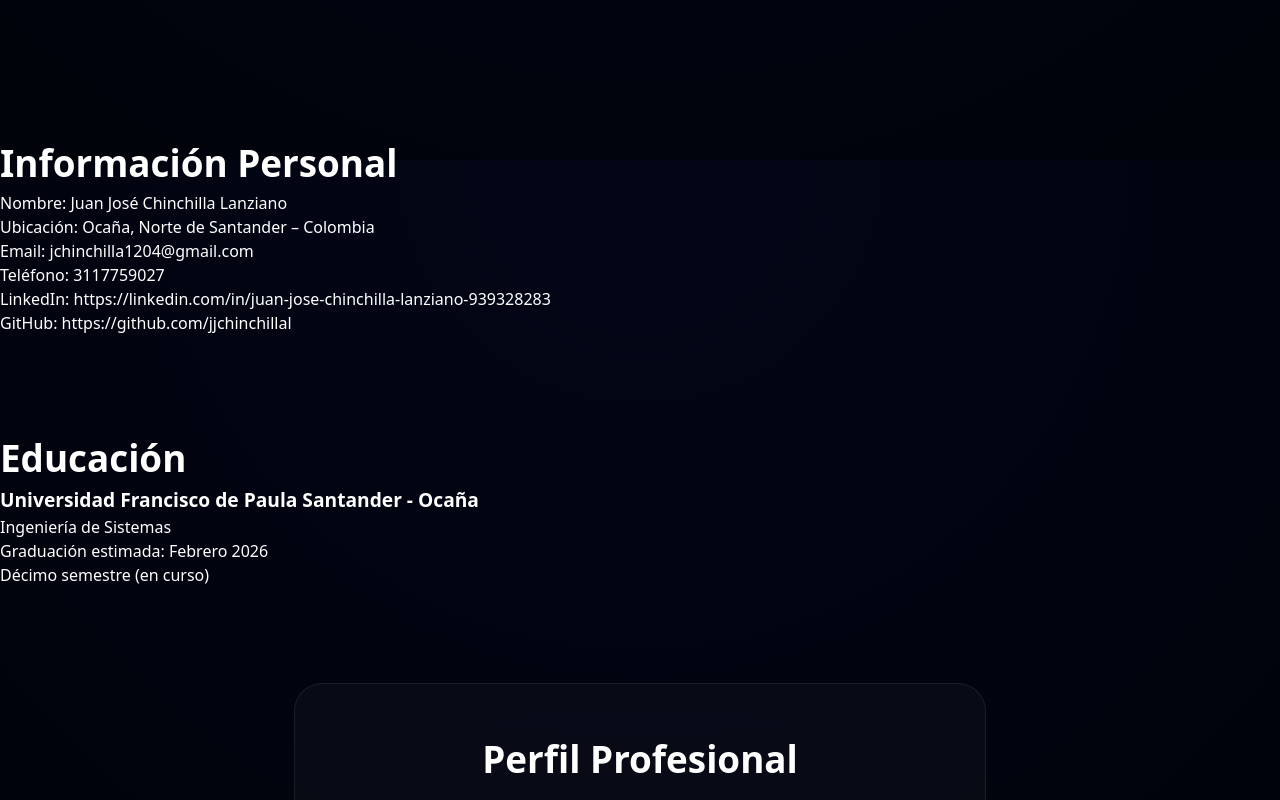
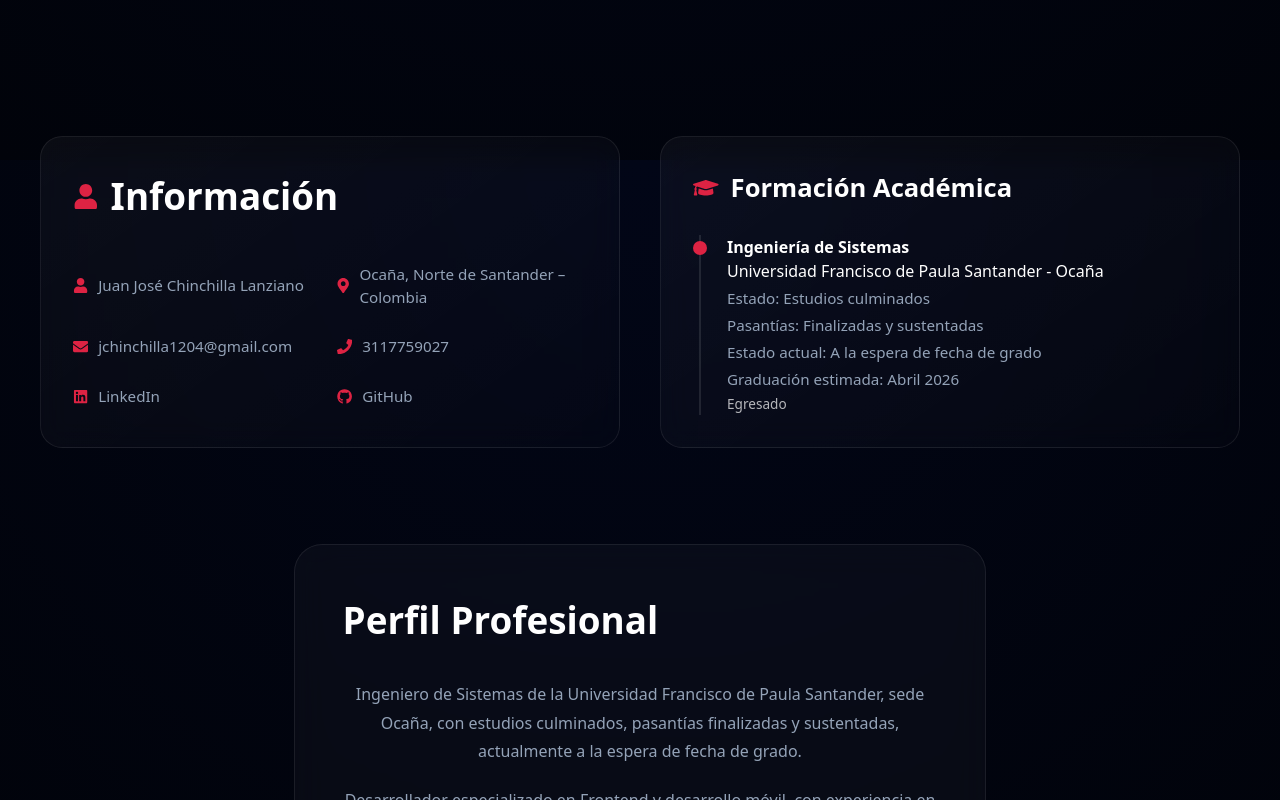
Before and after one commit to jjchinchillal/portafolio-ts, a React (Vite) app: page / in a window 1280 px wide. Shown: the part 640-1440 px from the top of the page. Built offline with nearby package versions, Linux system fonts and the light colour scheme.

Commit message:
Ajuste nuevas secciones

```diff
--- a/src/App.tsx
+++ b/src/App.tsx
@@ -3,8 +3,7 @@ import Footer from "./components/layout/Footer";
 import Skills from "./sections/skills/skills";
 import SoftSkills from "./sections/softSkills/softSkills";
 import Hero from "./sections/hero/hero";
-import PersonalInfo from "./sections/personalInfo/personalInfo";
-import Education from "./sections/education/education";
+import ProfileEducationRow from "./components/layout/ProfileEducationRow";
 import Profile from "./sections/profile/profile";
 import Experience from "./sections/experience/experience";
 import Stack from "./sections/stack/stack";
@@ -19,8 +18,7 @@ export default function App() {
       <main className="main-layout">
 
         <Hero />
-        <PersonalInfo />
-        <Education />
+        <ProfileEducationRow />
         <Profile />
         <Experience />
         <Stack />
--- /dev/null
+++ b/src/components/layout/profile-education-row.css
@@ -0,0 +1,34 @@
+.profile-education-row {
+  padding: 0px 40px;
+}
+
+.profile-education-grid {
+  max-width: 1400px;
+  margin: 0 auto;
+
+  display: grid;
+  grid-template-columns: 1fr 1fr;
+  gap: 40px;
+
+  align-items: stretch; /* 🔥 fuerza misma altura */
+}
+/* 🔥 el grid ya estira, ahora propagamos la altura */
+
+.profile-section,
+.edu-section {
+  height: 100%;
+  display: flex;
+}
+
+.profile-container,
+.edu-container {
+  flex: 1;
+  display: flex;
+}
+
+/* Responsive: una columna en tablet/móvil */
+@media (max-width: 1024px) {
+  .profile-education-grid {
+    grid-template-columns: 1fr;
+  }
+}
--- /dev/null
+++ b/src/components/layout/profileEducationRow.tsx
@@ -0,0 +1,15 @@
+import PersonalInfo from "../../sections/personalInfo/personalInfo";
+import Education from "../../sections/education/education";
+
+import "./profile-education-row.css";
+
+export default function ProfileEducationRow() {
+  return (
+    <section className="profile-education-row">
+      <div className="profile-education-grid">
+        <PersonalInfo />
+        <Education />
+      </div>
+    </section>
+  );
+}
--- a/src/data/educations.json
+++ b/src/data/educations.json
@@ -2,7 +2,10 @@
   {
     "institution": "Universidad Francisco de Paula Santander - Ocaña",
     "degree": "Ingeniería de Sistemas",
-    "period": "Décimo semestre (en curso)",
-    "note": "Graduación estimada: Febrero 2026"
+    "status": "Estudios culminados",
+    "internships": "Finalizadas y sustentadas",
+    "currentState": "A la espera de fecha de grado",
+    "note": "Graduación estimada: Abril 2026",
+    "period": "Egresado"
   }
 ]
--- /dev/null
+++ b/src/sections/education/education.css
@@ -0,0 +1,90 @@
+.edu-card {
+  width: 100%;
+  height: 100%; /* 🔥 ocupa toda la celda del grid */
+  display: flex;
+  flex-direction: column;
+  justify-content: flex-start;
+  padding: 32px;
+  border-radius: 22px;
+
+  background: linear-gradient(145deg, rgba(255,255,255,0.04), rgba(255,255,255,0.01));
+  border: 1px solid rgba(255,255,255,0.08);
+  backdrop-filter: blur(14px);
+  transition: all .35s ease;
+}
+
+.edu-card:hover {
+  transform: translateY(-8px);
+  box-shadow: 0 18px 60px rgba(0,0,0,.35);
+}
+
+/* Título */
+.edu-title {
+  display: flex;
+  align-items: center;
+  gap: 12px;
+  font-size: 1.6rem;
+  font-weight: 700;
+  margin-bottom: 28px;
+  color: var(--text-main);
+}
+
+.edu-title svg {
+  font-size: 1.6rem;
+  color: var(--accent-primary);
+}
+
+/* Timeline */
+.edu-timeline {
+  display: flex;
+  flex-direction: column;
+  gap: 26px;
+  position: relative;
+
+  flex-grow: 1; /* 🔥 hace que ocupe todo el espacio disponible en la card */
+}
+
+.edu-timeline::before {
+  content: "";
+  position: absolute;
+  left: 6px;
+  top: 0;
+  bottom: 0;
+  width: 2px;
+  background: rgba(255,255,255,0.1);
+}
+
+.edu-item {
+  display: flex;
+  gap: 20px;
+  position: relative;
+}
+
+.edu-dot {
+  width: 14px;
+  height: 14px;
+  border-radius: 50%;
+  background: var(--accent-primary);
+  margin-top: 6px;
+}
+
+.edu-content h3 {
+  font-size: 1rem;
+  color: var(--text-main);
+}
+
+.edu-degree {
+  color: var(--accent-primary);
+  font-size: .95rem;
+}
+
+.edu-note {
+  color: var(--text-secondary);
+  font-size: .95rem;
+  margin-top: 4px;
+}
+
+.edu-period {
+  font-size: .85rem;
+  opacity: .7;
+}
--- a/src/sections/education/education.tsx
+++ b/src/sections/education/education.tsx
@@ -1,21 +1,77 @@
-import React, { JSX } from "react";
+import React from "react";
 import educations from "../../data/educations.json";
+import { FaGraduationCap } from "react-icons/fa";
+import { useRevealOnScroll } from "../../hooks/useRevealOnScroll";
 
-export default function Education(): JSX.Element {
+import "./education.css";
+
+export default function Education() {
+  const revealRef = useRevealOnScroll<HTMLElement>();
+
   return (
-    <section id="education" className="py-20 px-6">
-      <div className="max-w-5xl mx-auto">
-        <h2 className="text-3xl font-bold mb-8 text-center">Educación</h2>
+    <section
+      ref={revealRef}
+      id="education"
+      className="edu-section reveal"
+    >
+      <div className="edu-container">
+        <div className="edu-card">
 
-        <div className="grid md:grid-cols-2 gap-6">
-          {educations.map((e: any, i: number) => (
-            <div key={i} className="bg-white/3 p-5 rounded-xl border border-white/5">
-              <h3 className="font-semibold">{e.institution}</h3>
-              <p className="text-slate-300 text-sm">{e.degree}</p>
-              <p className="text-slate-400 text-sm mt-2">{e.note}</p>
-              <p className="text-xs text-slate-500 mt-3">{e.period}</p>
-            </div>
-          ))}
+          <h2 className="edu-title">
+            <FaGraduationCap />
+            Formación Académica
+          </h2>
+
+          <div className="edu-timeline">
+
+            {educations.map((e: any, i: number) => (
+              <div key={i} className="edu-item">
+
+                <div className="edu-dot" />
+
+                <div className="edu-content">
+                  <h3>{e.degree}</h3>
+
+                  <p className="edu-institution">
+                    {e.institution}
+                  </p>
+
+                  {e.status && (
+                    <p className="edu-note">
+                      Estado: {e.status}
+                    </p>
+                  )}
+
+                  {e.internships && (
+                    <p className="edu-note">
+                      Pasantías: {e.internships}
+                    </p>
+                  )}
+
+                  {e.currentState && (
+                    <p className="edu-note">
+                      Estado actual: {e.currentState}
+                    </p>
+                  )}
+
+                  {e.note && (
+                    <p className="edu-note">
+                      {e.note}
+                    </p>
+                  )}
+
+                  {e.period && (
+                    <span className="edu-period">
+                      {e.period}
+                    </span>
+                  )}
+                </div>
+
+              </div>
+            ))}
+
+          </div>
+
         </div>
       </div>
     </section>
--- /dev/null
+++ b/src/sections/personalInfo/personalInfo.css
@@ -0,0 +1,69 @@
+.profile-card {
+  width: 100%;
+  height: 100%; /* 🔥 ocupa toda la celda del grid */
+  display: flex;
+  flex-direction: column;
+  padding: 32px;
+  border-radius: 22px;
+
+  background: linear-gradient(145deg, rgba(255,255,255,0.04), rgba(255,255,255,0.01));
+  border: 1px solid rgba(255,255,255,0.08);
+  backdrop-filter: blur(14px);
+  transition: all .35s ease;
+}
+
+.profile-card:hover {
+  transform: translateY(-8px);
+  box-shadow: 0 18px 60px rgba(0,0,0,.35);
+}
+
+/* Título */
+.profile-title {
+  display: flex;
+  align-items: center;
+  gap: 12px;
+  font-size: 1.6rem;
+  font-weight: 700;
+  margin-bottom: 28px;
+  color: var(--text-main);
+}
+
+.profile-title svg {
+  font-size: 1.6rem;
+  color: var(--accent-primary);
+}
+
+/* Grid interno */
+.profile-grid {
+  display: grid;
+  grid-template-columns: 1fr;
+  gap: 14px;
+
+  height: 100%; /* 🔥 llena la card para que stretch funcione */
+}
+
+@media (min-width: 768px) {
+  .profile-grid {
+    grid-template-columns: 1fr 1fr;
+  }
+}
+
+.profile-item {
+  display: flex;
+  align-items: center;
+  gap: 10px;
+  color: var(--text-secondary);
+  font-size: .95rem;
+}
+
+.profile-item svg {
+  color: var(--accent-primary);
+}
+
+.profile-link {
+  text-decoration: none;
+}
+
+.profile-link:hover {
+  color: var(--accent-primary);
+}
--- a/src/sections/personalInfo/personalInfo.tsx
+++ b/src/sections/personalInfo/personalInfo.tsx
@@ -1,19 +1,79 @@
-import React, { JSX } from "react";
+import React from "react";
 import personal from "../../data/personal.json";
+import { useRevealOnScroll } from "../../hooks/useRevealOnScroll";
 
-export default function PersonalInfo(): JSX.Element {
+import {
+  FaUser,
+  FaMapMarkerAlt,
+  FaEnvelope,
+  FaPhone,
+  FaLinkedin,
+  FaGithub
+} from "react-icons/fa";
+
+import "./personalInfo.css";
+
+export default function PersonalInfo() {
+  const revealRef = useRevealOnScroll<HTMLElement>();
+
   return (
-    <section id="profile" className="py-12 px-6">
-      <div className="max-w-4xl mx-auto bg-white/2 p-6 rounded-2xl border border-white/5">
-        <h2 className="text-2xl font-bold mb-4">Información Personal</h2>
+    <section
+      ref={revealRef}
+      id="profile"
+      className="profile-section reveal"
+    >
+      <div className="profile-container">
+        <div className="profile-card">
 
-        <div className="grid md:grid-cols-2 gap-4 text-slate-300">
-          <div><span className="text-cyan-400">Nombre:</span> {personal.name}</div>
-          <div><span className="text-cyan-400">Ubicación:</span> {personal.location}</div>
-          <div><span className="text-cyan-400">Email:</span> {personal.email}</div>
-          <div><span className="text-cyan-400">Teléfono:</span> {personal.phone}</div>
-          <div><span className="text-cyan-400">LinkedIn:</span> <a className="text-cyan-300" href={personal.linkedin} target="_blank" rel="noreferrer">{personal.linkedin}</a></div>
-          <div><span className="text-cyan-400">GitHub:</span> <a className="text-cyan-300" href={personal.github} target="_blank" rel="noreferrer">{personal.github}</a></div>
+          <h2 className="profile-title">
+            <FaUser />
+            Información
+          </h2>
+
+          <div className="profile-grid">
+
+            <div className="profile-item">
+              <FaUser />
+              <span>{personal.name}</span>
+            </div>
+
+            <div className="profile-item">
+              <FaMapMarkerAlt />
+              <span>{personal.location}</span>
+            </div>
+
+            <div className="profile-item">
+              <FaEnvelope />
+              <span>{personal.email}</span>
+            </div>
+
+            <div className="profile-item">
+              <FaPhone />
+              <span>{personal.phone}</span>
+            </div>
+
+            <a
+              className="profile-item profile-link"
+              href={personal.linkedin}
+              target="_blank"
+              rel="noreferrer"
+            >
+              <FaLinkedin />
+              <span>LinkedIn</span>
+            </a>
+
+            <a
+              className="profile-item profile-link"
+              href={personal.github}
+              target="_blank"
+              rel="noreferrer"
+            >
+              <FaGithub />
+              <span>GitHub</span>
+            </a>
+
+          </div>
+
         </div>
       </div>
     </section>
```
